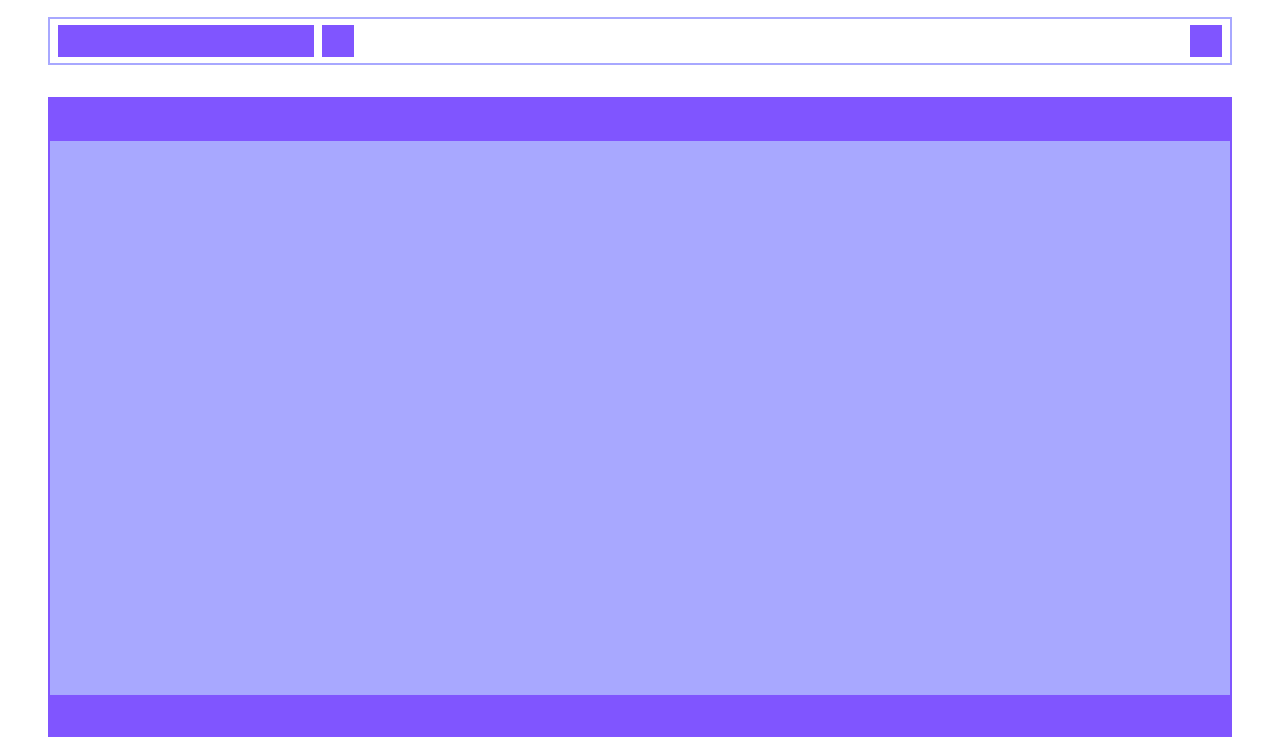
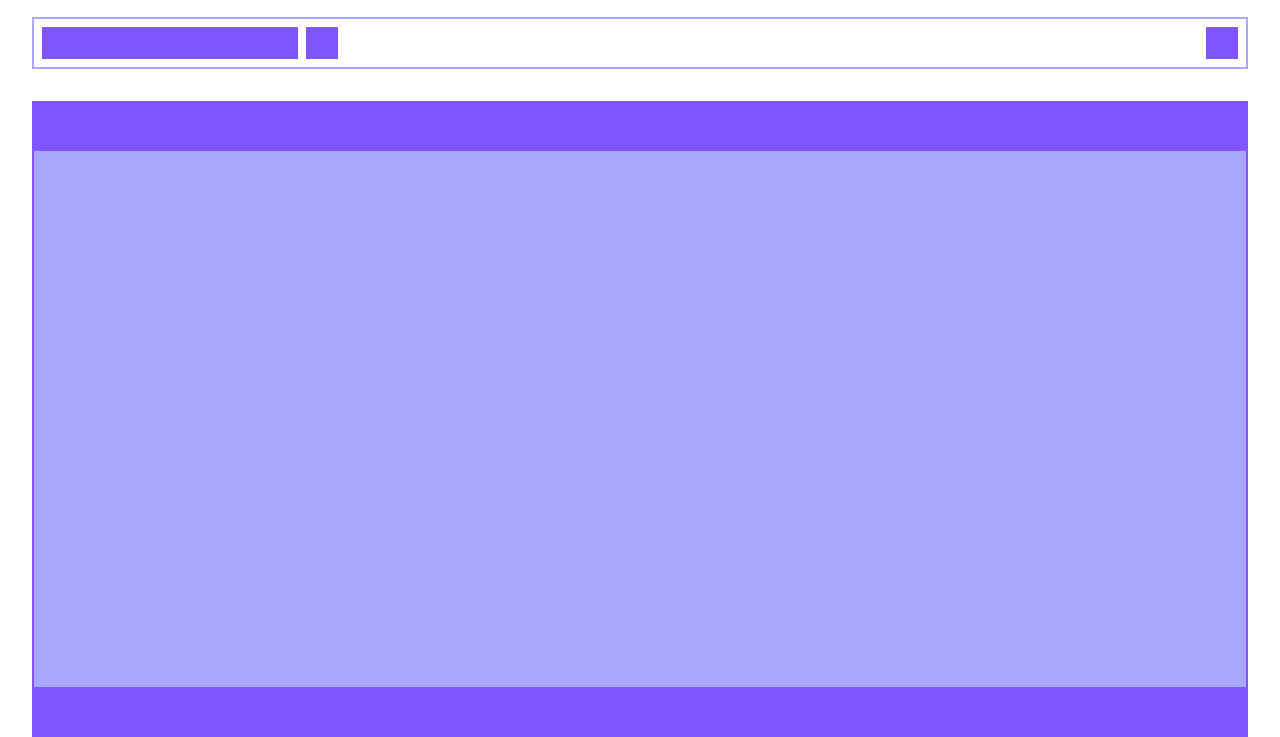
Before and after one commit to alexistav/admin-panel-makeup, a website: page index.html in a window 1280 px wide. Shown: the part 63-800 px from the top of the page. Drawn offline with Linux system fonts and the light colour scheme.

Commit message:
22/02/2022

```diff
--- a/style.css
+++ b/style.css
@@ -1,10 +1,8 @@
 html,
 body {
   height: 100%;
-  width: 100%;
   margin: 0;
-  overflow: hidden;
-
+  padding: 0;
 }
 :root {
   --color-1: #a8a8ff;
@@ -13,14 +11,14 @@ body {
 .wrapper {
   display: flex;
   flex-direction: column;
-  padding: 1rem 3rem 0rem;
-  margin: 0 auto;
-  height: 100vh;
+  padding: 1rem 2rem 0rem;
+  height: calc(100vh - 1rem);
 }
 .page-header {
   height: 2rem;
   background-color: var(--color-1);
   display: flex;
+  align-items: center;
   margin-bottom: 2rem;
 }
 .page-header__word {
@@ -29,10 +27,10 @@ body {
   font-family: "Ubuntu", sans-serif;
   font-weight: bold;
   line-height: 2rem;
+  padding: 0.5rem;
   letter-spacing: -0.2px;
 }
 .filter-row {
-  height: 3rem;
   display: flex;
   flex-direction: row;
   justify-content: space-between;
@@ -44,7 +42,6 @@ body {
 }
 .filter-row__item-group {
   display: flex;
-  align-items: center;
 }
 .filter-row__item-search {
   height: 2rem;
@@ -65,13 +62,12 @@ body {
 .table {
   display: flex;
   flex-direction: column;
-  justify-content: space-between;
-  height: 100%;
+  flex-grow: 1;
   border: 2px solid var(--color-2);
   box-sizing: border-box;
 }
 .table__header {
-  flex: 0 0 3;
+  flex: 0 0 3rem;
   background-color: var(--color-2);
   height: 3rem;
 }
@@ -79,13 +75,13 @@ body {
   font-size: 2rem;
   background-color: var(--color-1);
   flex: 1 1 auto;
+  flex-grow: 1;
   overflow-y: scroll;
   display: flex;
   flex-direction: column;
-  height: 100%;
 }
 .table__footer {
-  flex: 0 0 3;
+  flex: 0 0 3rem;
   background-color: var(--color-2);
   height: 3rem;
   position: sticky;
```
Also changed, not shown: package.json (added, +29 -0 lines), index.js (added), 1 other file.
